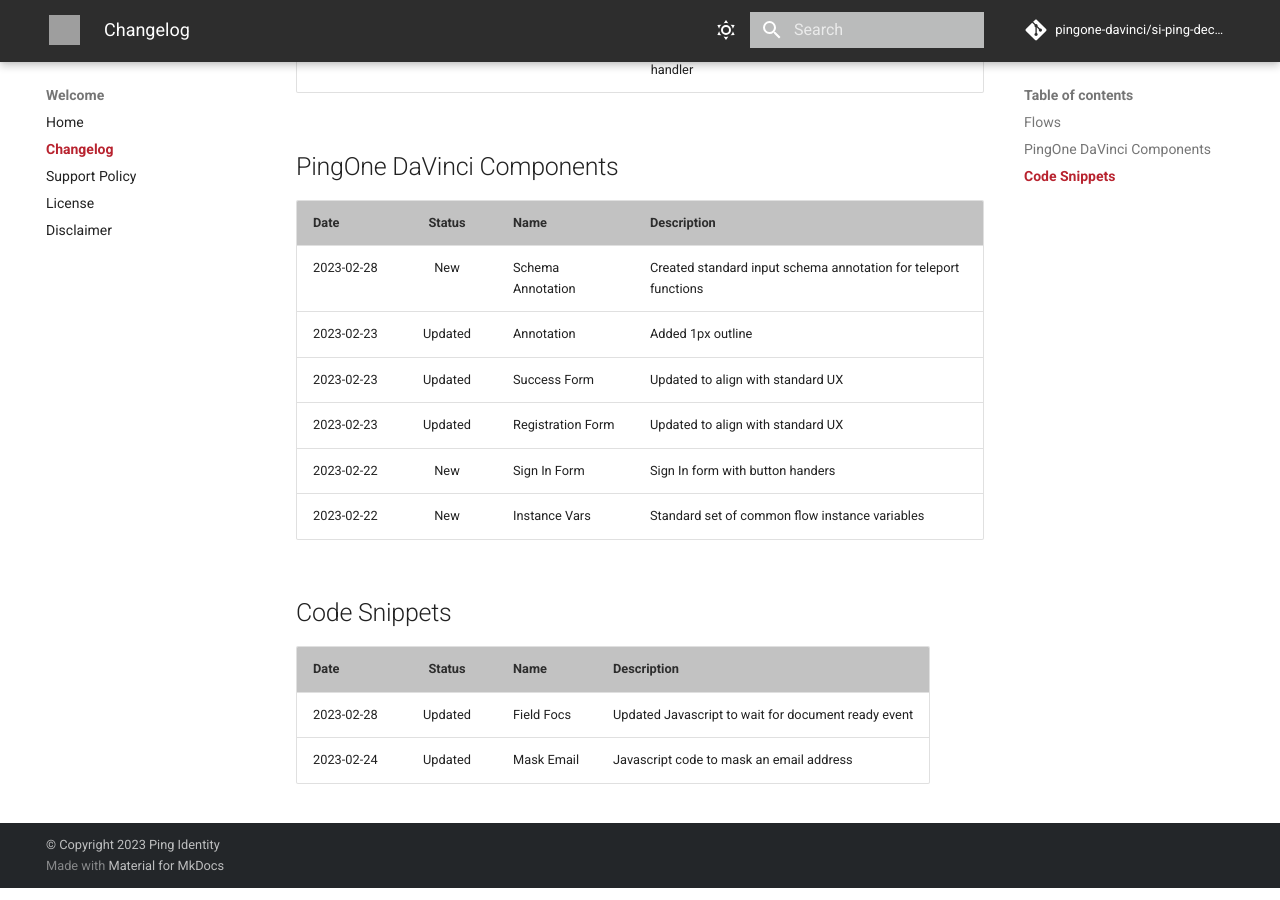
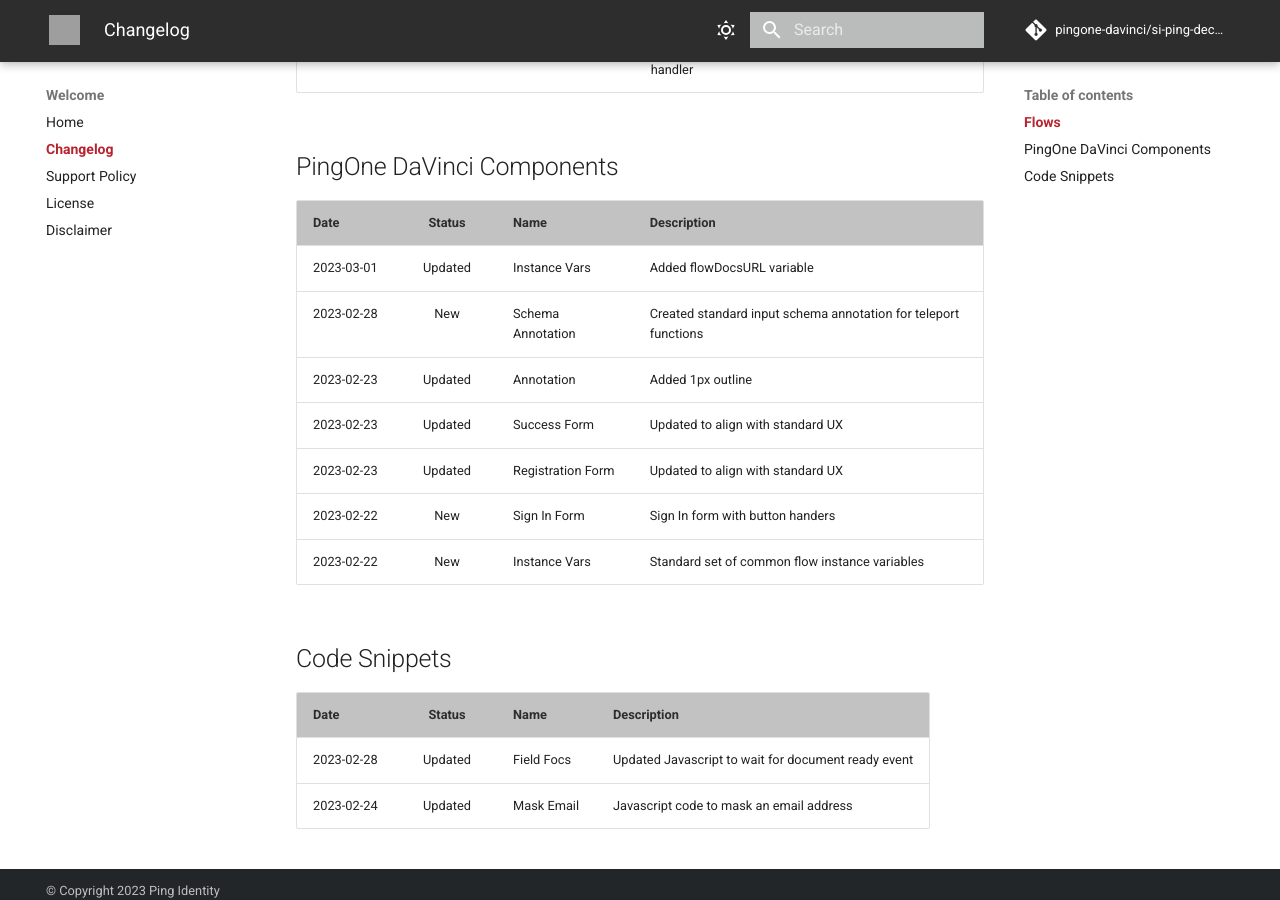
Before and after one commit to pingone-davinci/si-ping-deck-docs, an MkDocs documentation site: the page built from docs/changelog.md, in a window 1280 px wide and 900 px high, scrolled down 737 px. Built offline with MkDocs 1.6.1 and Material for MkDocs 9.7.7, drawn with Linux system fonts in a browser that asks for light colours; comment, search, counter and statistics services are not loaded; grey boxes are pictures that could not be loaded.

Commit message:
Update changelog

```diff
--- a/docs/changelog.md
+++ b/docs/changelog.md
@@ -19,6 +19,7 @@
 
 | Date  | Status | Name | Description  |
 |---|:---:|---|---|
+| 2023-03-01 | Updated | Instance Vars | Added flowDocsURL variable |
 | 2023-02-28 | New | Schema Annotation | Created standard input schema annotation for teleport functions |
 | 2023-02-23 | Updated | Annotation | Added 1px outline |
 | 2023-02-23 | Updated | Success Form | Updated to align with standard UX |
```
